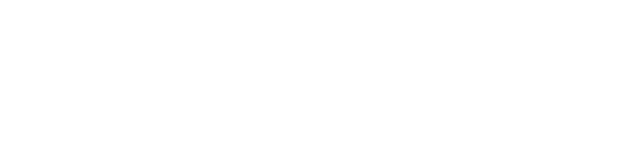
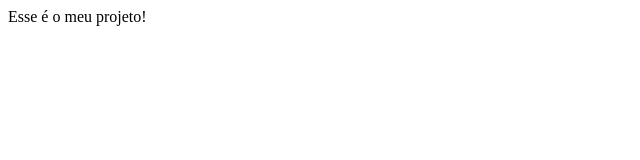
Before and after one commit to leitefelipe/curso-git, a plain HTML site: page index.html in a window 1280 px wide. Shown: the whole page, without its empty margins (0-640 px from the left). Drawn offline with Linux system fonts and the light colour scheme.

Commit message:
Incluindo corpo da página html

```diff
--- a/index.html
+++ b/index.html
@@ -3,6 +3,7 @@
 	</head>
 
 	<body>
+		Esse é o meu projeto!
 	</body>
 
 </html>
```
